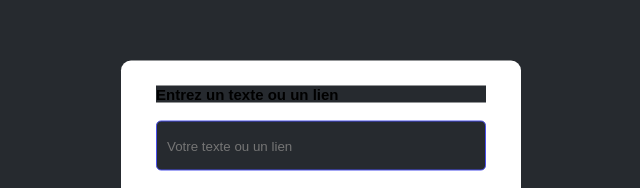
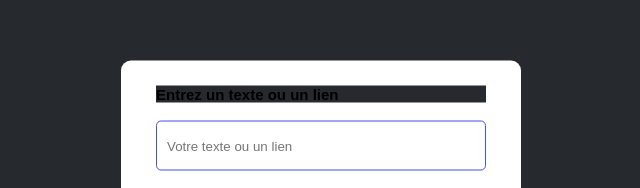
Before and after one commit to youcefM2002/tes, a plain HTML site: page index.html in a window 1280 px wide. Shown: the part 217-405 px from the top of the page, without its empty margins (319-959 px from the left). Drawn offline with Linux system fonts and the light colour scheme.

Commit message:
Update style.css

```diff
--- a/style.css
+++ b/style.css
@@ -35,6 +35,8 @@ body {
     padding: 10px;
     margin: 10px 0 20px;
     border-radius: 5px;
+    color: #494eea;
+    background: #fff;
 }
 
 .container button {
```
